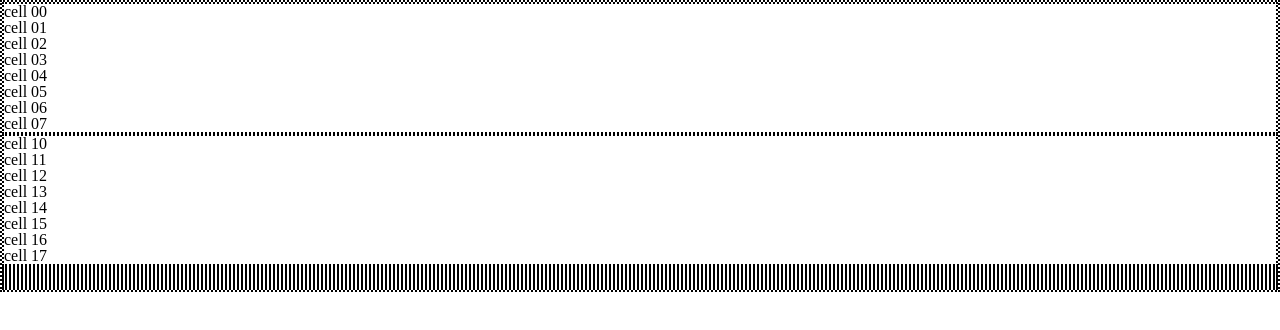
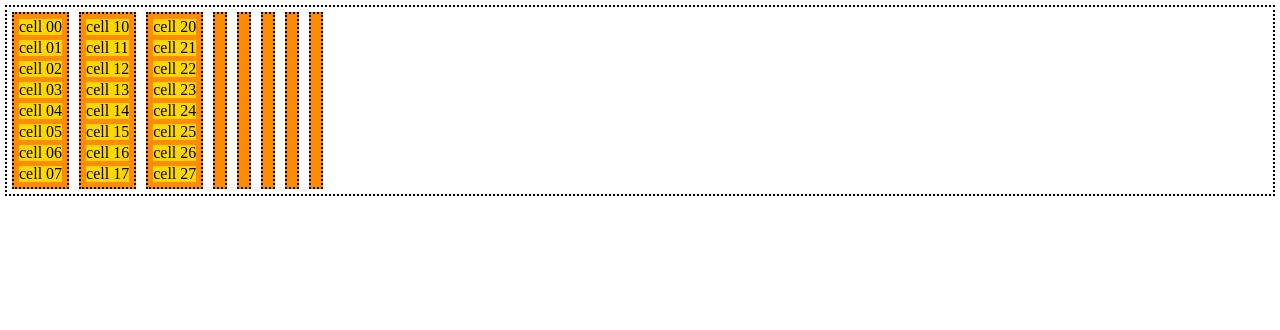
Before and after one commit to coreinside5/flexbox-minesweeper-kouznetsov, a plain HTML site: page index.html in a window 1280 px wide. Drawn offline with Linux system fonts and the light colour scheme.

Commit message:
creating colored grid

```diff
--- a/index.html
+++ b/index.html
@@ -64,28 +64,28 @@
                     </div>
                 </div><div class="block_column">
                     <div class="block_item">
-
+                        cell 20
                     </div>
                     <div class="block_item">
-
+                        cell 21
                     </div>
                     <div class="block_item">
-
+                        cell 22
                     </div>
                     <div class="block_item">
-
+                        cell 23
                     </div>
                     <div class="block_item">
-
+                        cell 24
                     </div>
                     <div class="block_item">
-
+                        cell 25
                     </div>
                     <div class="block_item">
-
+                        cell 26
                     </div>
                     <div class="block_item">
-
+                        cell 27
                     </div>
                 </div><div class="block_column">
                     <div class="block_item">
--- a/styles.css
+++ b/styles.css
@@ -1,8 +1,18 @@
 @import "reset.css";
 .block_row{
+    display: flex;
     border: 2px dotted black;
+    background-color: cornflowerblue,;
+    margin: 5px 5px 5px 5px;
 
 }
 .block_column{
-border: 2px dotted black;
+    border: 2px dotted black;
+    background-color: darkorange;
+    margin: 5px 5px 5px 5px;
 }
+.block_item{
+    background-color: gold;
+    margin: 5px 5px 5px 5px;
+
+}
```
